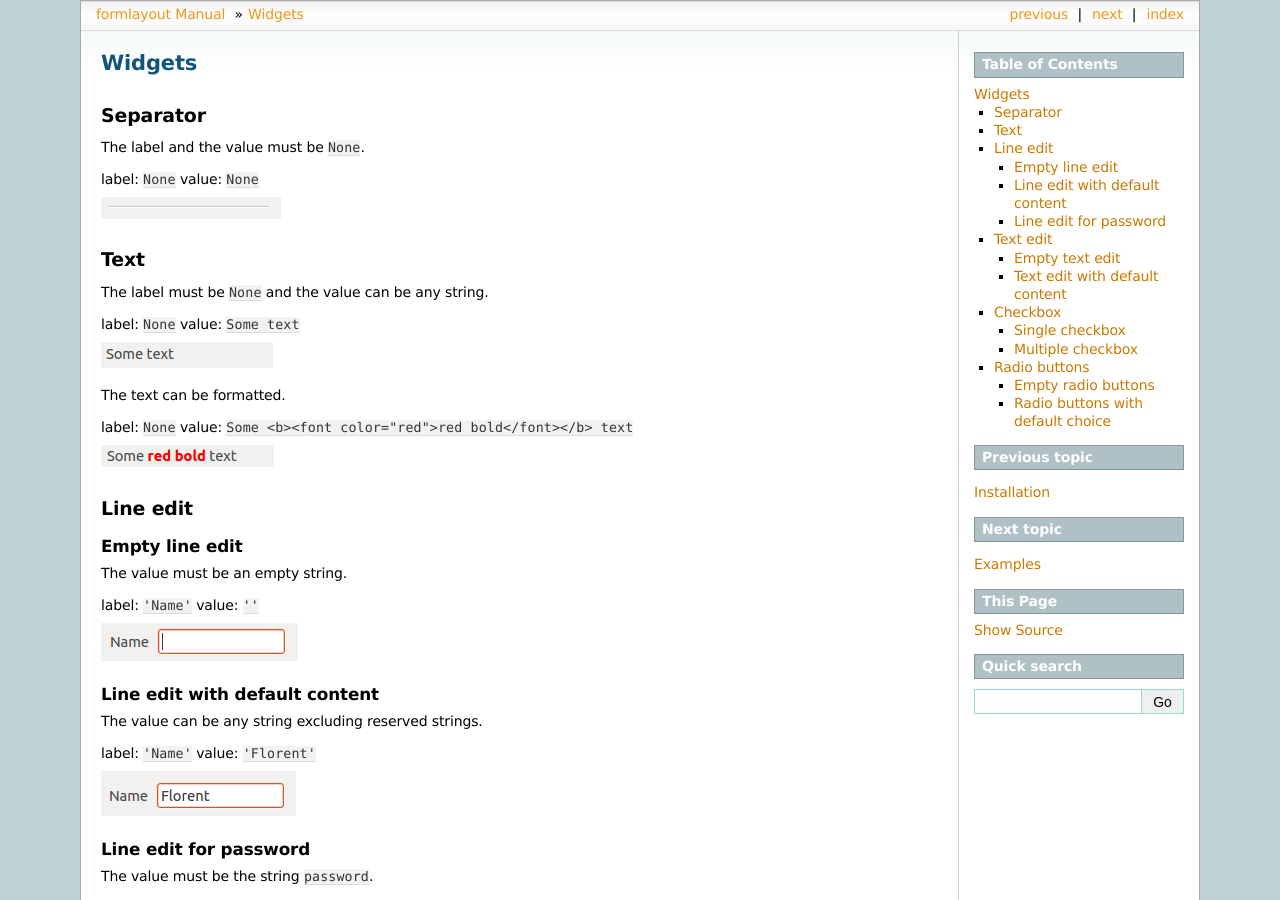
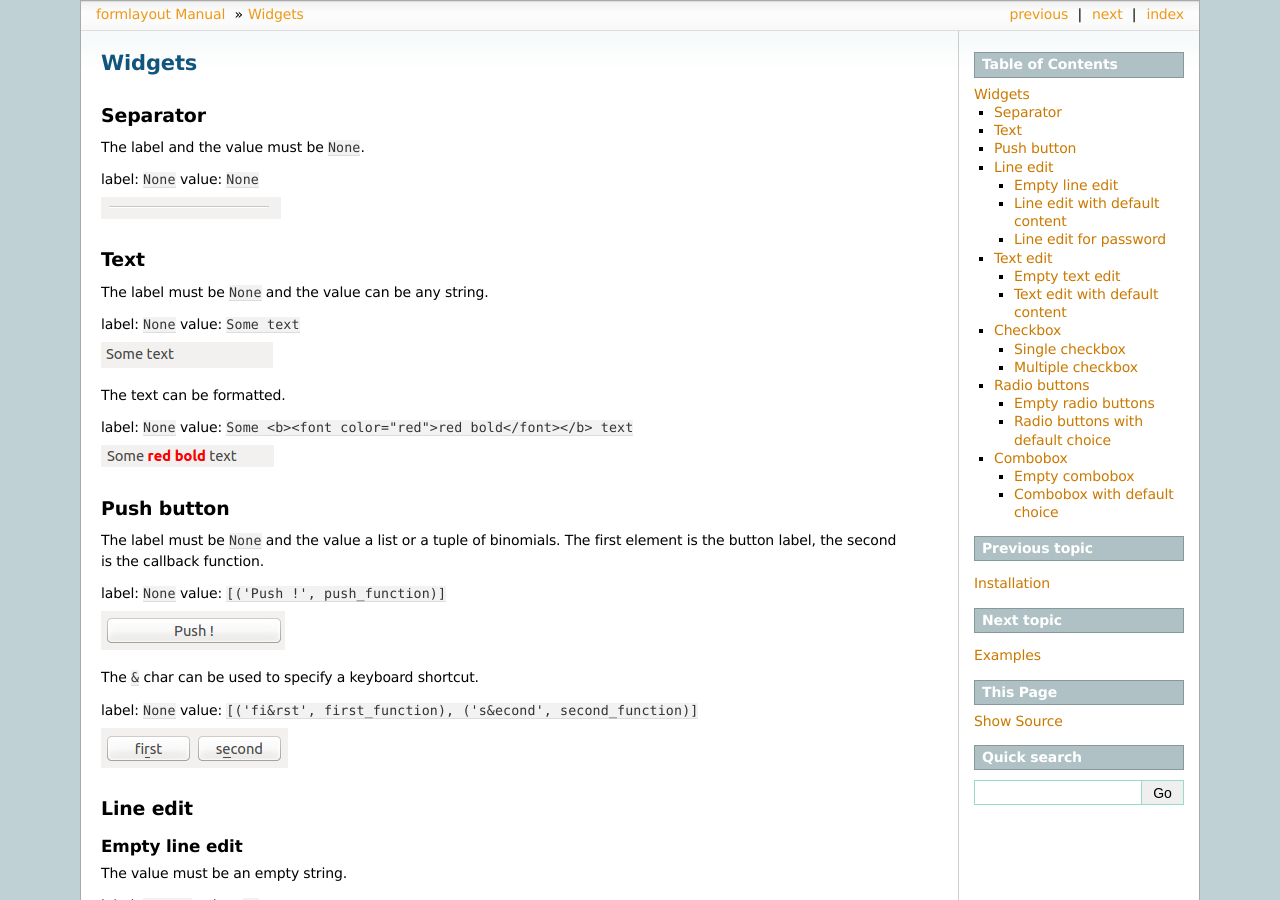
Before and after one commit to PierreRaybaut/formlayout, a Sphinx documentation site: the page built from doc/widgets.rst, in a window 1280 px wide and 900 px high. Built offline with Sphinx 7.4.7, drawn with Linux system fonts in a browser that asks for light colours; the version number could not be read and is left out; some of the changed text lies outside the part shown.

Commit message:
Doc: add combobox and push button widgets

```diff
--- a/doc/widgets.rst
+++ b/doc/widgets.rst
@@ -28,6 +28,24 @@
 value: ``Some <b><font color="red">red bold</font></b> text``
 
 .. image:: /images/text_red_bold.png
+
+Push button
+===========
+
+The label must be ``None`` and the value a list or a tuple of binomials.
+The first element is the button label, the second is the callback function.
+
+label: ``None``
+value: ``[('Push !', push_function)]``
+
+.. image:: /images/push_button.png
+
+The ``&`` char can be used to specify a keyboard shortcut.
+
+label: ``None``
+value: ``[('fi&rst', first_function), ('s&econd', second_function)]``
+
+.. image:: /images/push_button_multiple.png
 
 Line edit
 =========
@@ -143,3 +161,28 @@
 value: ``(2, 'Apple', 'Orange', 'Banana')``
 
 .. image:: /images/radio_buttons_default.png
+
+Combobox
+========
+
+The value must be a list of strings whose the first element is an integer.
+
+Empty combobox
+--------------
+
+The index must be ``0``.
+
+label: ``'Fruit'``
+value: ``[0, 'Apple', 'Orange', 'Banana']``
+
+.. image:: /images/combobox_empty.png
+
+Combobox with default choice
+----------------------------
+
+The index must be the one of the chosen item.
+
+label: ``'Fruit'``
+value: ``[2, 'Apple', 'Orange', 'Banana']``
+
+.. image:: /images/combobox_default.png
```
Also changed, not shown: doc/images/combobox_default.png (added), doc/images/combobox_empty.png (added), doc/images/push_button.png (added), doc/images/push_button_multiple.png (added).
